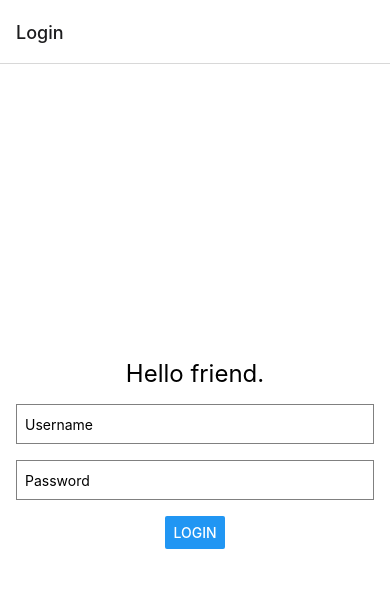
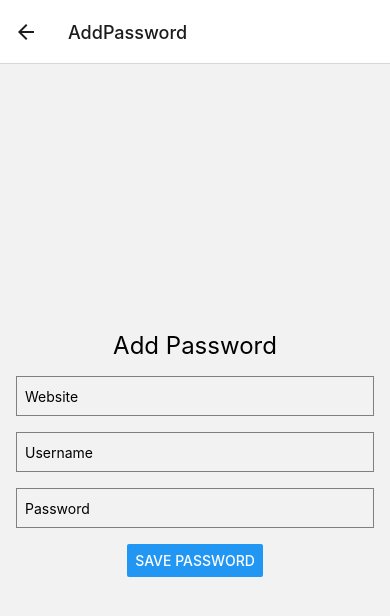
Before and after one commit to Owen-Rose/passwordManager, a React Native app: screen /AddPassword in a window 390 px wide. Shown: the top 616 px of the page. Built offline with nearby package versions, Linux system fonts and the light colour scheme.

Commit message:
adding navigation and AddPassword screen.

```diff
--- a/App.js
+++ b/App.js
@@ -5,6 +5,7 @@ import { createStackNavigator } from '@react-navigation/stack';
 import HomeScreen from './screens/HomeScreen';
 import { StyleSheet, Text, View, TextInput, Button, Alert } from 'react-native';
 import LoginScreen from './screens/LoginScreen';
+import AddPasswordScreen from './screens/AddPasswordScreen';
 
 
 export default function App() {
@@ -13,9 +14,10 @@ export default function App() {
 
   return (
     <NavigationContainer>
-      <stack.Navigator initialRouteName='Login'>
-        <stack.Screen name="Login" component={LoginScreen} />
+      <stack.Navigator initialRouteName='Home'>
+        <stack.Screen name='Login' component={LoginScreen} />
         <stack.Screen name='Home' component={HomeScreen} />
+        <stack.Screen name='AddPassword' component={AddPasswordScreen} />
       </stack.Navigator>
     </NavigationContainer>
   );
--- /dev/null
+++ b/screens/AddPasswordScreen.js
@@ -0,0 +1,69 @@
+import React, { useState } from 'react';
+import { StyleSheet, Text, View, TextInput, Button, Alert } from 'react-native';
+
+export default function AddPasswordScreen() {
+    const [website, setWebsite] = useState('');
+    const [username, setUsername] = useState('');
+    const [password, setPassword] = useState('');
+
+    const handleAddPassword = () => {
+        console.log(website, username, password);
+        Alert.alert('Password has been saved!')
+        setWebsite('');
+        setUsername('');
+        setPassword('');
+    };
+
+    // const clearInputFields = () => {
+    //     setWebsite('');
+    //     setUsername('');
+    //     setPassword('');
+    // }
+
+    return (
+        <View style={styles.container}>
+            <Text style={styles.heading}>Add Password</Text>
+            <TextInput
+                value={website}
+                style={styles.input}
+                placeholder='Website'
+                onChangeText={text => setWebsite(text)}
+            />
+            <TextInput
+                value={username}
+                style={styles.input}
+                placeholder='Username'
+                onChangeText={text => setUsername(text)}
+                />
+
+            <TextInput
+                value={password}
+                style={styles.input}
+                placeholder='Password'
+                onChangeText={text => setPassword(text)}
+            />
+            <Button title='Save Password' onPress={handleAddPassword}/>
+        </View>
+    )
+}
+
+const styles = StyleSheet.create({
+    container: {
+        flex: 1,
+        justifyContent: 'center',
+        alignItems: 'center',
+        padding: 16,
+    },
+    heading: {
+        fontSize: 24,
+        marginBottom: 16,
+    },
+    input: {
+        width: '100%',
+        height: 40,
+        borderColor: 'gray',
+        borderWidth: 1,
+        marginBottom: 16,
+        paddingHorizontal: 8,
+    },
+})
--- a/screens/HomeScreen.js
+++ b/screens/HomeScreen.js
@@ -10,7 +10,12 @@ export default function HomeScreen({navigation}) {
                 title="Logout"
                 onPress={() => navigation.navigate('Login')}
             />
+            <Button
+                style={styles.button}
+                title="Add Password"
+                onPress={() => navigation.navigate('AddPassword')}
 
+            />
         </View>
     )
 }
```
Also changed, not shown: package.json (+4 -4 lines), 1 other file (tests, documents, lock files or other folders).
